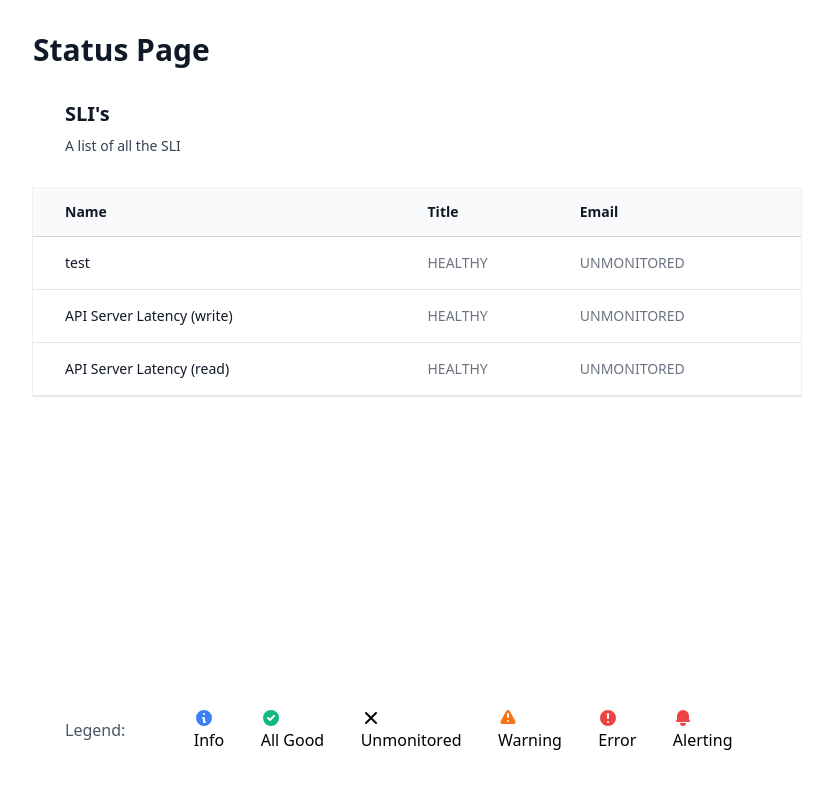
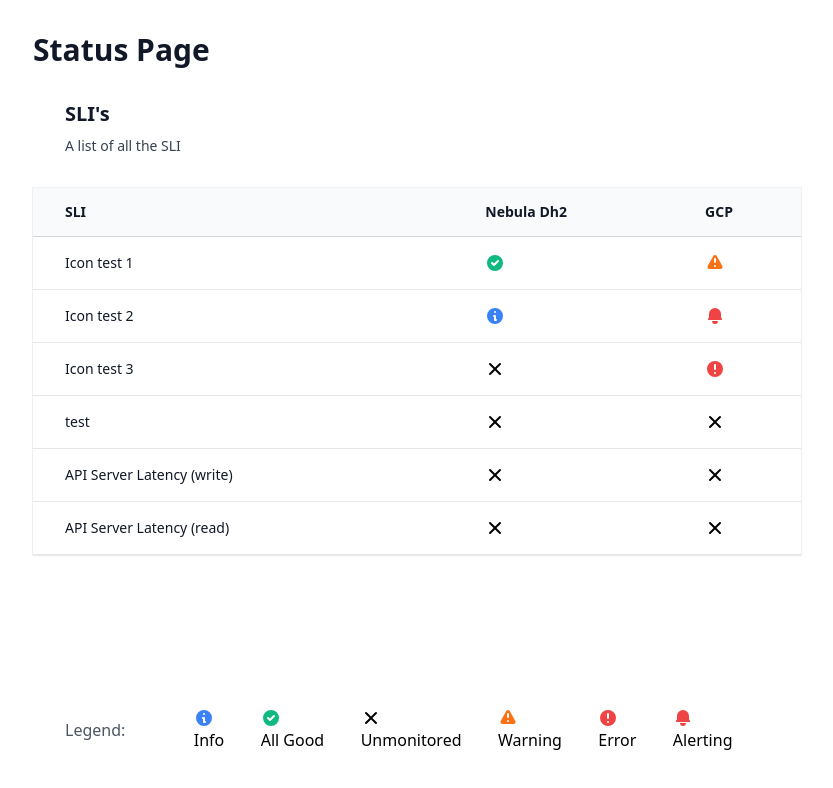
Before and after one commit to cirkonis/status-page-frontend, an Angular app: page / in a window 1280 px wide. Shown: the top 788 px of the page, without its empty margins (223-1056 px from the left). Built offline with nearby package versions, Linux system fonts and the light colour scheme.

Commit message:
all the basics in and icons tested with dummy data

```diff
--- a/src/app/app.module.ts
+++ b/src/app/app.module.ts
@@ -12,6 +12,7 @@ import { InfoIconComponent } from './icons/info-icon.component';
 import { WarningIconComponent } from './icons/warning-icon.component';
 import { ErrorIconComponent } from './icons/error-icon.component';
 import { AlertIconComponent } from './icons/alert-icon.component';
+import { TableCellIconComponent } from './status-page/status-table/table-cell-icon/table-cell-icon.component';
 
 @NgModule({
   declarations: [
@@ -25,7 +26,8 @@ import { AlertIconComponent } from './icons/alert-icon.component';
     InfoIconComponent,
     WarningIconComponent,
     ErrorIconComponent,
-    AlertIconComponent
+    AlertIconComponent,
+    TableCellIconComponent
   ],
   imports: [
     BrowserModule
--- a/src/app/status-page/status-table/status-table.component.html
+++ b/src/app/status-page/status-table/status-table.component.html
@@ -15,16 +15,20 @@
           <table class="min-w-full border-separate" style="border-spacing: 0">
             <thead class="bg-gray-50">
             <tr>
-              <th scope="col" class="sticky top-0 z-10 border-b border-gray-300 bg-gray-50 bg-opacity-75 py-3.5 pl-4 pr-3 text-left text-sm font-semibold text-gray-900 backdrop-blur backdrop-filter sm:pl-6 lg:pl-8">Name</th>
-              <th scope="col" class="sticky top-0 z-10 hidden border-b border-gray-300 bg-gray-50 bg-opacity-75 px-3 py-3.5 text-left text-sm font-semibold text-gray-900 backdrop-blur backdrop-filter sm:table-cell">Title</th>
-              <th scope="col" class="sticky top-0 z-10 hidden border-b border-gray-300 bg-gray-50 bg-opacity-75 px-3 py-3.5 text-left text-sm font-semibold text-gray-900 backdrop-blur backdrop-filter lg:table-cell">Email</th>
+              <th scope="col" class="sticky top-0 z-10 border-b border-gray-300 bg-gray-50 bg-opacity-75 py-3.5 pl-4 pr-3 text-left text-sm font-semibold text-gray-900 backdrop-blur backdrop-filter sm:pl-6 lg:pl-8">SLI</th>
+              <th scope="col" class="sticky top-0 z-10 hidden border-b border-gray-300 bg-gray-50 bg-opacity-75 px-3 py-3.5 text-left text-sm font-semibold text-gray-900 backdrop-blur backdrop-filter sm:table-cell">Nebula Dh2</th>
+              <th scope="col" class="sticky top-0 z-10 hidden border-b border-gray-300 bg-gray-50 bg-opacity-75 px-3 py-3.5 text-left text-sm font-semibold text-gray-900 backdrop-blur backdrop-filter lg:table-cell">GCP</th>
             </tr>
             </thead>
             <tbody class="bg-white">
             <tr *ngFor="let sli of sli">
               <td class="whitespace-nowrap border-b border-gray-200 py-4 pl-4 pr-3 text-sm font-medium text-gray-900 sm:pl-6 lg:pl-8">{{sli.name}}</td>
-              <td class="whitespace-nowrap border-b border-gray-200 px-3 py-4 text-sm text-gray-500 hidden sm:table-cell">{{sli.nebulaStatus}}</td>
-              <td class="whitespace-nowrap border-b border-gray-200 px-3 py-4 text-sm text-gray-500 hidden lg:table-cell">{{sli.gcpStatus}}</td>
+              <td class="whitespace-nowrap border-b border-gray-200 px-3 py-4 text-sm text-gray-500 hidden sm:table-cell">
+                <app-table-cell-icon [sliStatus]="sli.nebulaStatus"></app-table-cell-icon>
+              </td>
+              <td class="whitespace-nowrap border-b border-gray-200 px-3 py-4 text-sm text-gray-500 hidden lg:table-cell">
+                <app-table-cell-icon [sliStatus]="sli.gcpStatus"></app-table-cell-icon>
+              </td>
             </tr>
             </tbody>
           </table>
--- a/src/app/status-page/status-table/status-table.component.ts
+++ b/src/app/status-page/status-table/status-table.component.ts
@@ -10,18 +10,33 @@ export class StatusTableComponent implements OnInit {
 
   sli: IServiceLevelIndicator[] = [
     {
+      name: 'Icon test 1',
+      nebulaStatus: ESliStatus.HEALTHY,
+      gcpStatus: ESliStatus.WARNING,
+    },
+    {
+      name: 'Icon test 2',
+      nebulaStatus: ESliStatus.INFO,
+      gcpStatus: ESliStatus.ALERTING,
+    },
+    {
+      name: 'Icon test 3',
+      nebulaStatus: ESliStatus.UNMONITORED,
+      gcpStatus: ESliStatus.ERROR,
+    },
+    {
       name: 'test',
-      nebulaStatus: ESliStatus.HEALTHY,
+      nebulaStatus: ESliStatus.UNMONITORED,
       gcpStatus: ESliStatus.UNMONITORED,
     },
     {
       name: 'API Server Latency (write)',
-      nebulaStatus: ESliStatus.HEALTHY,
+      nebulaStatus: ESliStatus.UNMONITORED,
       gcpStatus: ESliStatus.UNMONITORED,
     },
     {
       name: 'API Server Latency (read)',
-      nebulaStatus: ESliStatus.HEALTHY,
+      nebulaStatus: ESliStatus.UNMONITORED,
       gcpStatus: ESliStatus.UNMONITORED,
     },
   ]
--- /dev/null
+++ b/src/app/status-page/status-table/table-cell-icon/table-cell-icon.component.html
@@ -0,0 +1,8 @@
+<div [ngSwitch]="sliStatus">
+  <icon-alert *ngSwitchCase="sliStatuses.ALERTING"></icon-alert>
+  <icon-error *ngSwitchCase="sliStatuses.ERROR"></icon-error>
+  <icon-unmonitored *ngSwitchCase="sliStatuses.UNMONITORED"></icon-unmonitored>
+  <icon-warning *ngSwitchCase="sliStatuses.WARNING"></icon-warning>
+  <icon-healthy *ngSwitchCase="sliStatuses.HEALTHY"></icon-healthy>
+  <icon-info *ngSwitchCase="sliStatuses.INFO"></icon-info>
+</div>
--- /dev/null
+++ b/src/app/status-page/status-table/table-cell-icon/table-cell-icon.component.ts
@@ -0,0 +1,11 @@
+import {Component, Input} from '@angular/core';
+import {ESliStatus} from "../../../../enums/ESliStatus";
+
+@Component({
+  selector: 'app-table-cell-icon',
+  templateUrl: './table-cell-icon.component.html',
+})
+export class TableCellIconComponent {
+  @Input() sliStatus!: ESliStatus
+  sliStatuses = ESliStatus;
+}
```
